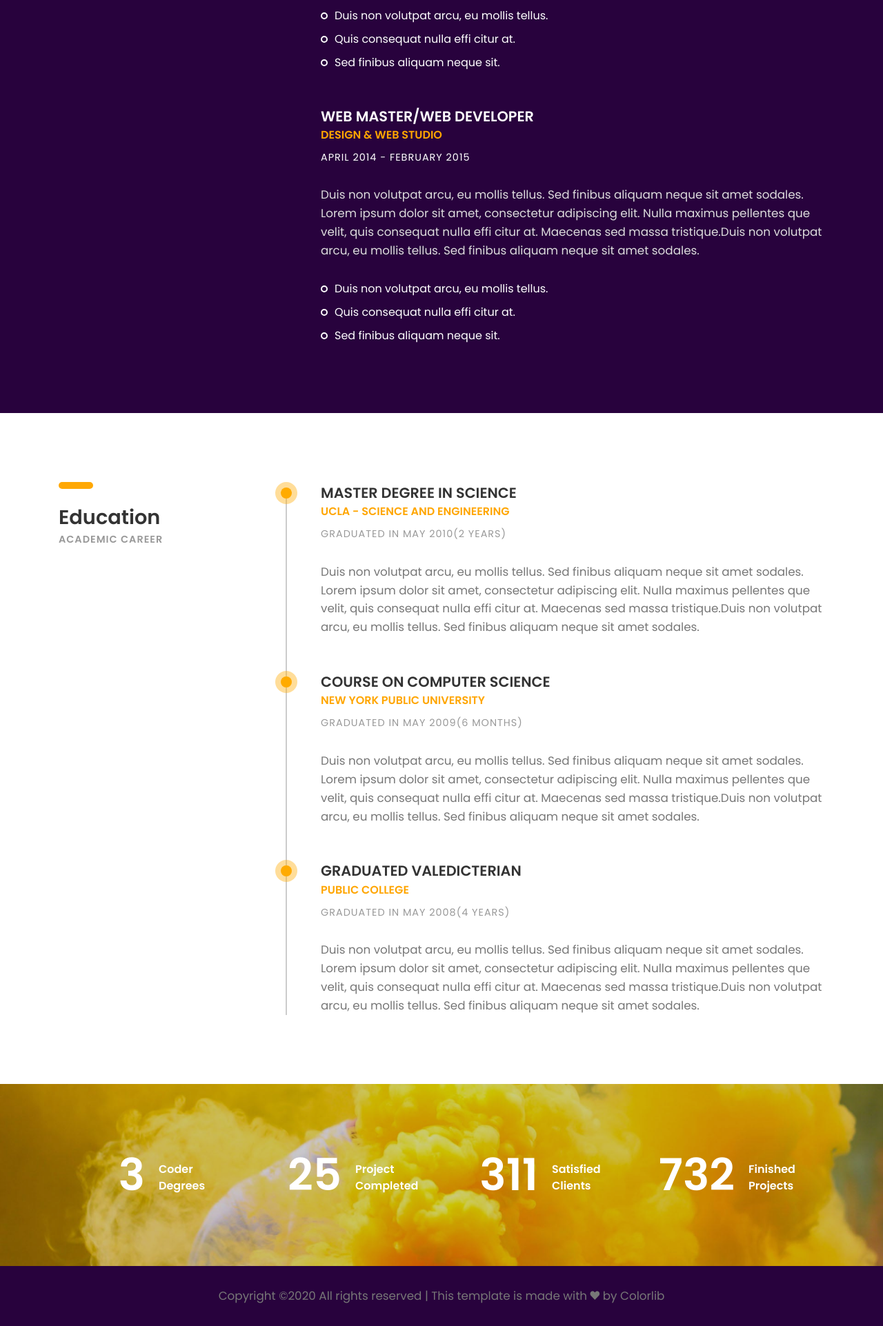
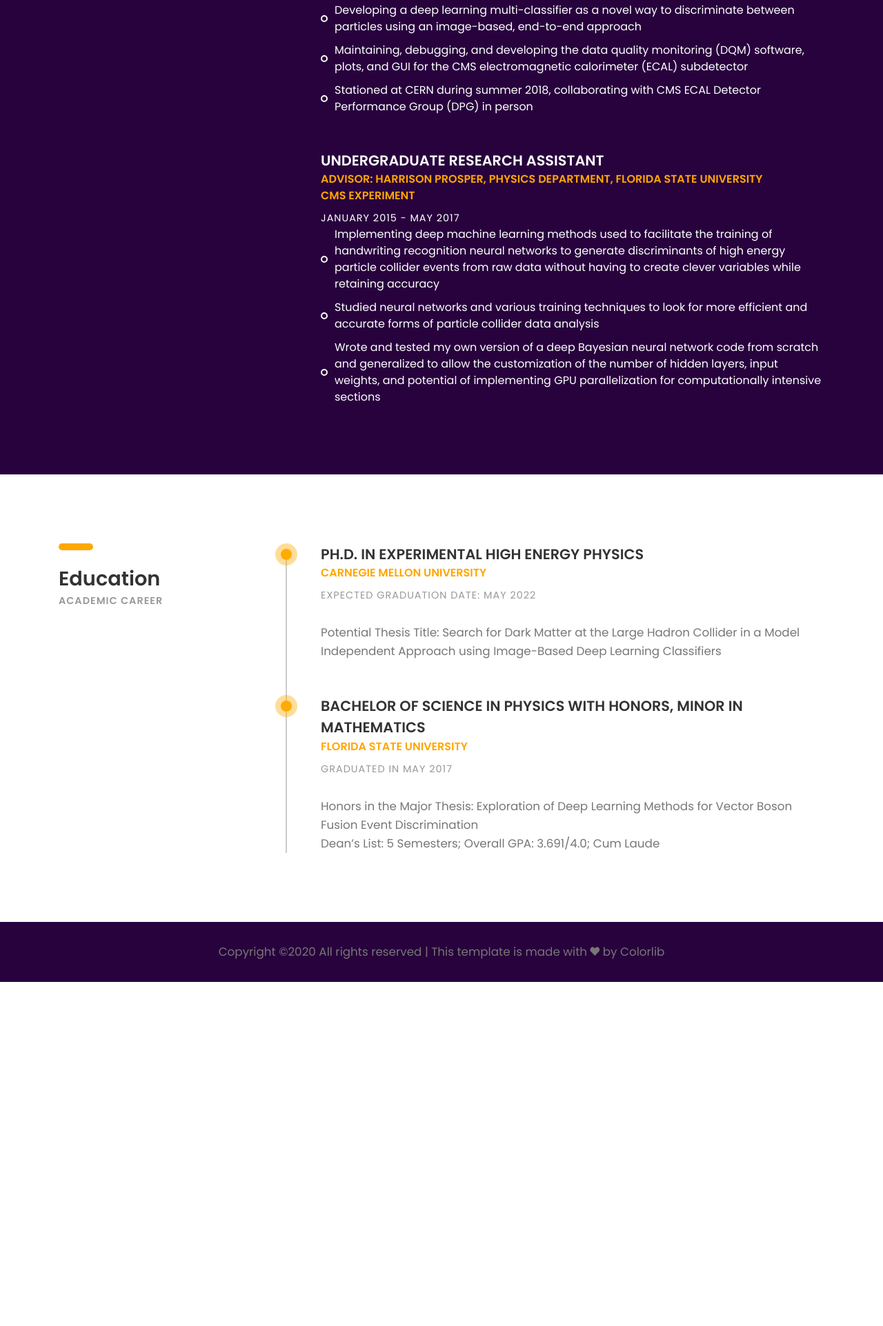
Before and after one commit to alejands/alejands.github.io, a plain HTML site: page index.html in a window 1280 px wide. Shown: the part 1320-3243 px from the top of the page at 69% size. After the commit the page ends 2744 px from the top, so only its background shows below. Drawn offline with Linux system fonts and the light colour scheme; files whose address does not match are found by name.

Commit message:
Experience and Education

```diff
--- a/index.html
+++ b/index.html
@@ -109,7 +109,9 @@
                     energy particle physics. I currently work for the Compact Muon Solenoid
                     (CMS) experiment at CERN, located in Geneva, Switzerland. At CERN, we use
                     the Large Hadron Collider (LHC) to accelerate protons very close to the
-                    speed of light and collide them, creating new particles.
+                    speed of light and collide them, creating new particles. My programming
+                    skills include Python, C++, Java, Bash, ROOT, LaTeX, and knowledge of the
+                    CMS Software (CMSSW) framework.
 					</p>
 
 				</div><!-- col-sm-8 -->
@@ -122,39 +124,43 @@
 			<div class="row">
 				<div class="col-sm-4">
 					<div class="heading">
-						<h3><b>Work Experience</b></h3>
-						<h6 class="font-lite-black"><b>PREVIOUS JOBS</b></h6>
+						<h3><b>Research Experience</b></h3>
+						<h6 class="font-lite-black"><b>PREVIOUS PROJECTS</b></h6>
 					</div>
 				</div><!-- col-sm-4 -->
 				<div class="col-sm-8">
 
 					<div class="experience margin-b-50">
-						<h4><b>JUNIOR PROJECT MANAGER</b></h4>
-						<h5 class="font-yellow"><b>DESIGN STUDIO</b></h5>
-						<h6 class="margin-t-10">MARCH 2015 - PRESENT</h6>
-						<p class="font-semi-white margin-tb-30">Duis non volutpat arcu, eu mollis tellus. Sed finibus aliquam neque sit amet sodales.
-							Lorem ipsum dolor sit amet, consectetur adipiscing elit. Nulla maximus pellentes que velit,
-							quis consequat nulla effi citur at. Maecenas sed massa tristique.Duis non volutpat arcu,
-							eu mollis tellus. Sed finibus aliquam neque sit amet sodales. </p>
+						<h4><b>GRADUATE RESEARCH ASSISTANT</b></h4>
+						<h5 class="font-yellow"><b>ADVISOR: MANFRED PAULINI, PHYSICS DEPARTMENT, CARNEGIE MELLON UNIVERSITY</b></h5>
+						<h5 class="font-yellow"><b>CMS EXPERIMENT</b></h5>
+						<h6 class="margin-t-10">AUGUST 2017 - PRESENT</h6>
 						<ul class="list margin-b-30">
-							<li>Duis non volutpat arcu, eu mollis tellus.</li>
-							<li>Quis consequat nulla effi citur at.</li>
-							<li>Sed finibus aliquam neque sit.</li>
+                            <li>Collaborating as a member of the Compact Muon Solenoid (CMS) experiment at CERN in Geneva,
+                            Switzerland to search for new physics, including supersymmetry and dark matter</li>
+                            <li>Developing a deep learning multi-classifier as a novel way to discriminate between particles
+                            using an image-based, end-to-end approach</li>
+                            <li>Maintaining, debugging, and developing the data quality monitoring (DQM) software, plots,
+                            and GUI for the CMS electromagnetic calorimeter (ECAL) subdetector</li>
+                            <li>Stationed at CERN during summer 2018, collaborating with CMS ECAL Detector Performance Group
+                            (DPG) in person</li>
 						</ul>
 					</div><!-- experience -->
 
 					<div class="experience margin-b-50">
-						<h4><b>WEB MASTER/WEB DEVELOPER</b></h4>
-						<h5 class="font-yellow"><b>DESIGN & WEB STUDIO</b></h5>
-						<h6 class="margin-t-10">APRIL 2014 - FEBRUARY 2015</h6>
-						<p class="font-semi-white margin-tb-30">Duis non volutpat arcu, eu mollis tellus. Sed finibus aliquam neque sit amet sodales.
-							Lorem ipsum dolor sit amet, consectetur adipiscing elit. Nulla maximus pellentes que velit,
-							quis consequat nulla effi citur at. Maecenas sed massa tristique.Duis non volutpat arcu,
-							eu mollis tellus. Sed finibus aliquam neque sit amet sodales. </p>
+						<h4><b>UNDERGRADUATE RESEARCH ASSISTANT</b></h4>
+						<h5 class="font-yellow"><b>ADVISOR: HARRISON PROSPER, PHYSICS DEPARTMENT, FLORIDA STATE UNIVERSITY</b></h5>
+						<h5 class="font-yellow"><b>CMS EXPERIMENT</b></h5>
+						<h6 class="margin-t-10">JANUARY 2015 - MAY 2017</h6>
 						<ul class="list margin-b-30">
-							<li>Duis non volutpat arcu, eu mollis tellus.</li>
-							<li>Quis consequat nulla effi citur at.</li>
-							<li>Sed finibus aliquam neque sit.</li>
+                            <li>Implementing deep machine learning methods used to facilitate the training of handwriting
+                            recognition neural networks to generate discriminants of high energy particle collider
+                            events from raw data without having to create clever variables while retaining accuracy</li>
+                            <li>Studied neural networks and various training techniques to look for more efficient and
+                            accurate forms of particle collider data analysis</li>
+                            <li>Wrote and tested my own version of a deep Bayesian neural network code from scratch and
+                            generalized to allow the customization of the number of hidden layers, input weights, and potential
+                            of implementing GPU parallelization for computationally intensive sections</li>
 						</ul>
 					</div><!-- experience -->
 
@@ -176,76 +182,28 @@
 				<div class="col-sm-8">
 					<div class="education-wrapper">
 						<div class="education margin-b-50">
-							<h4><b>MASTER DEGREE IN SCIENCE</b></h4>
-							<h5 class="font-yellow"><b>UCLA - SCIENCE AND ENGINEERING</b></h5>
-							<h6 class="font-lite-black margin-t-10">GRADUATED IN MAY 2010(2 YEARS)</h6>
-							<p class="margin-tb-30">Duis non volutpat arcu, eu mollis tellus. Sed finibus aliquam neque sit amet sodales.
-							Lorem ipsum dolor sit amet, consectetur adipiscing elit. Nulla maximus pellentes que velit,
-							quis consequat nulla effi citur at. Maecenas sed massa tristique.Duis non volutpat arcu,
-							eu mollis tellus. Sed finibus aliquam neque sit amet sodales. </p>
+							<h4><b>PH.D. IN EXPERIMENTAL HIGH ENERGY PHYSICS</b></h4>
+							<h5 class="font-yellow"><b>CARNEGIE MELLON UNIVERSITY</b></h5>
+							<h6 class="font-lite-black margin-t-10">EXPECTED GRADUATION DATE: MAY 2022</h6>
+							<p class="margin-tb-30">Potential Thesis Title: Search for Dark Matter at the Large Hadron Collider in
+                            a Model Independent Approach using Image-Based Deep Learning Classifiers</p>
 						</div><!-- education -->
 
 						<div class="education margin-b-50">
-							<h4><b>COURSE ON COMPUTER SCIENCE</b></h4>
-							<h5 class="font-yellow"><b>NEW YORK PUBLIC UNIVERSITY</b></h5>
-							<h6 class="font-lite-black margin-t-10">GRADUATED IN MAY 2009(6 MONTHS)</h6>
-							<p class="margin-tb-30">Duis non volutpat arcu, eu mollis tellus. Sed finibus aliquam neque sit amet sodales.
-							Lorem ipsum dolor sit amet, consectetur adipiscing elit. Nulla maximus pellentes que velit,
-							quis consequat nulla effi citur at. Maecenas sed massa tristique.Duis non volutpat arcu,
-							eu mollis tellus. Sed finibus aliquam neque sit amet sodales. </p>
+							<h4><b>BACHELOR OF SCIENCE IN PHYSICS WITH HONORS, MINOR IN MATHEMATICS</b></h4>
+							<h5 class="font-yellow"><b>FLORIDA STATE UNIVERSITY</b></h5>
+							<h6 class="font-lite-black margin-t-10">GRADUATED IN MAY 2017</h6>
+							<p class="margin-tb-30">Honors in the Major Thesis: Exploration of Deep Learning Methods for Vector
+                            Boson Fusion Event Discrimination
+                            <br>Dean’s List: 5 Semesters; Overall GPA: 3.691/4.0; Cum Laude
 						</div><!-- education -->
 
-						<div class="education margin-b-50">
-							<h4><b>GRADUATED VALEDICTERIAN</b></h4>
-							<h5 class="font-yellow"><b>PUBLIC COLLEGE</b></h5>
-							<h6 class="font-lite-black margin-t-10">GRADUATED IN MAY 2008(4 YEARS)</h6>
-							<p class="margin-tb-30">Duis non volutpat arcu, eu mollis tellus. Sed finibus aliquam neque sit amet sodales.
-							Lorem ipsum dolor sit amet, consectetur adipiscing elit. Nulla maximus pellentes que velit,
-							quis consequat nulla effi citur at. Maecenas sed massa tristique.Duis non volutpat arcu,
-							eu mollis tellus. Sed finibus aliquam neque sit amet sodales. </p>
-						</div><!-- education -->
 					</div><!-- education-wrapper -->
 				</div><!-- col-sm-8 -->
 			</div><!-- row -->
 		</div><!-- container -->
 
 	</section><!-- about-section -->
-
-	<section class="counter-section" id="counter">
-		<div class="container">
-			<div class="row">
-
-				<div class="col-sm-6 col-md-6 col-lg-3">
-					<div class="counter margin-b-30">
-						<h1 class="title"><b><span class="counter-value" data-duration="400" data-count="3">0</span></b></h1>
-						<h5 class="desc"><b>Coder Degrees</b></h5>
-					</div><!-- counter -->
-				</div><!-- col-md-3-->
-
-				<div class="col-sm-6 col-md-6 col-lg-3">
-					<div class="counter margin-b-30">
-						<h1 class="title"><b><span class="counter-value" data-duration="1400" data-count="25">0</span></b></h1>
-						<h5 class="desc"><b>Project Completed</b></h5>
-					</div><!-- counter -->
-				</div><!-- col-md-3-->
-
-				<div class="col-sm-6 col-md-6 col-lg-3">
-					<div class="counter margin-b-30">
-						<h1 class="title"><b><span class="counter-value" data-duration="700" data-count="311">0</span></b></h1>
-						<h5 class="desc"><b>Satisfied Clients</b></h5>
-					</div><!-- counter -->
-				</div><!-- col-md-3-->
-
-				<div class="col-sm-6 col-md-6 col-lg-3">
-					<div class="counter margin-b-30">
-						<h1 class="title"><b><span class="counter-value" data-duration="2000" data-count="732">0</span></b></h1>
-						<h5 class="desc"><b>Finished Projects</b></h5>
-					</div><!-- margin-b-30 -->
-				</div><!-- col-md-3-->
-
-			</div><!-- row-->
-		</div><!-- container-->
-    </section><!-- counter-section-->
 
 	<footer>
 		<p class="copyright">
```
